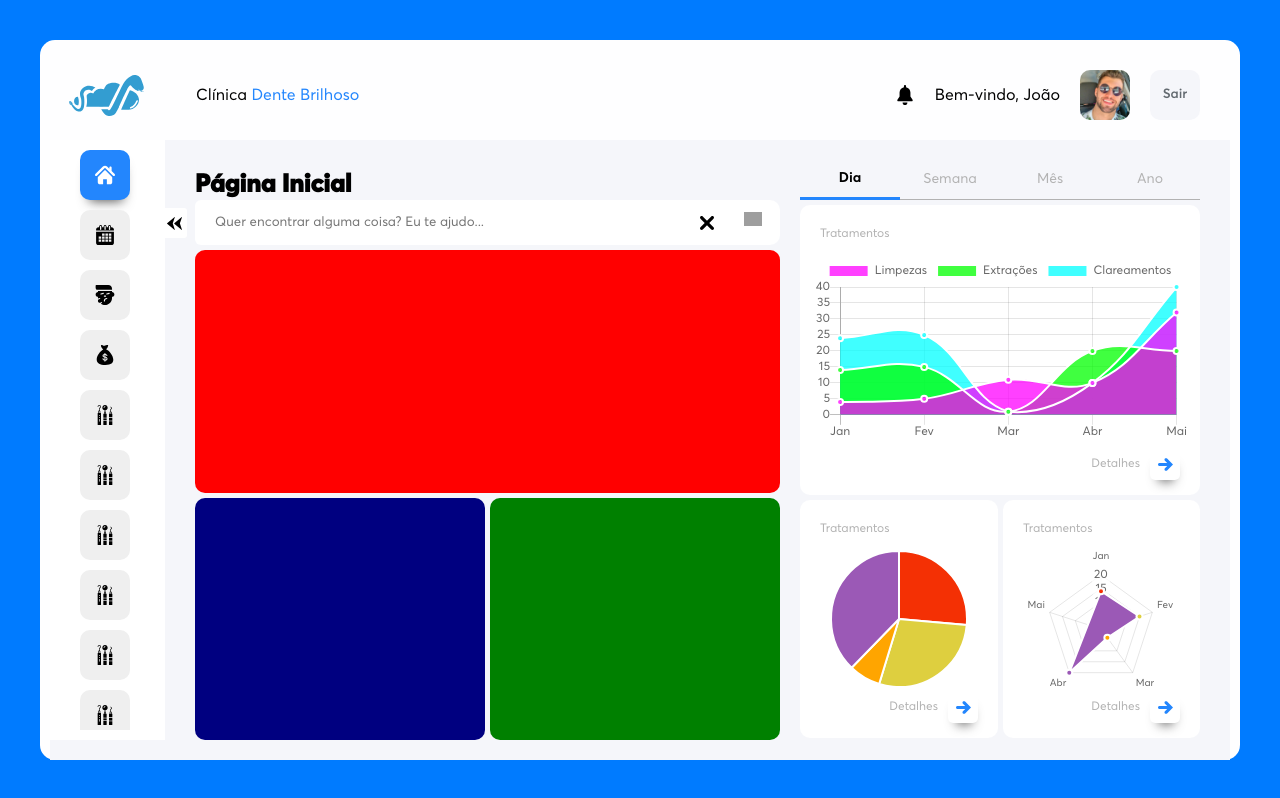
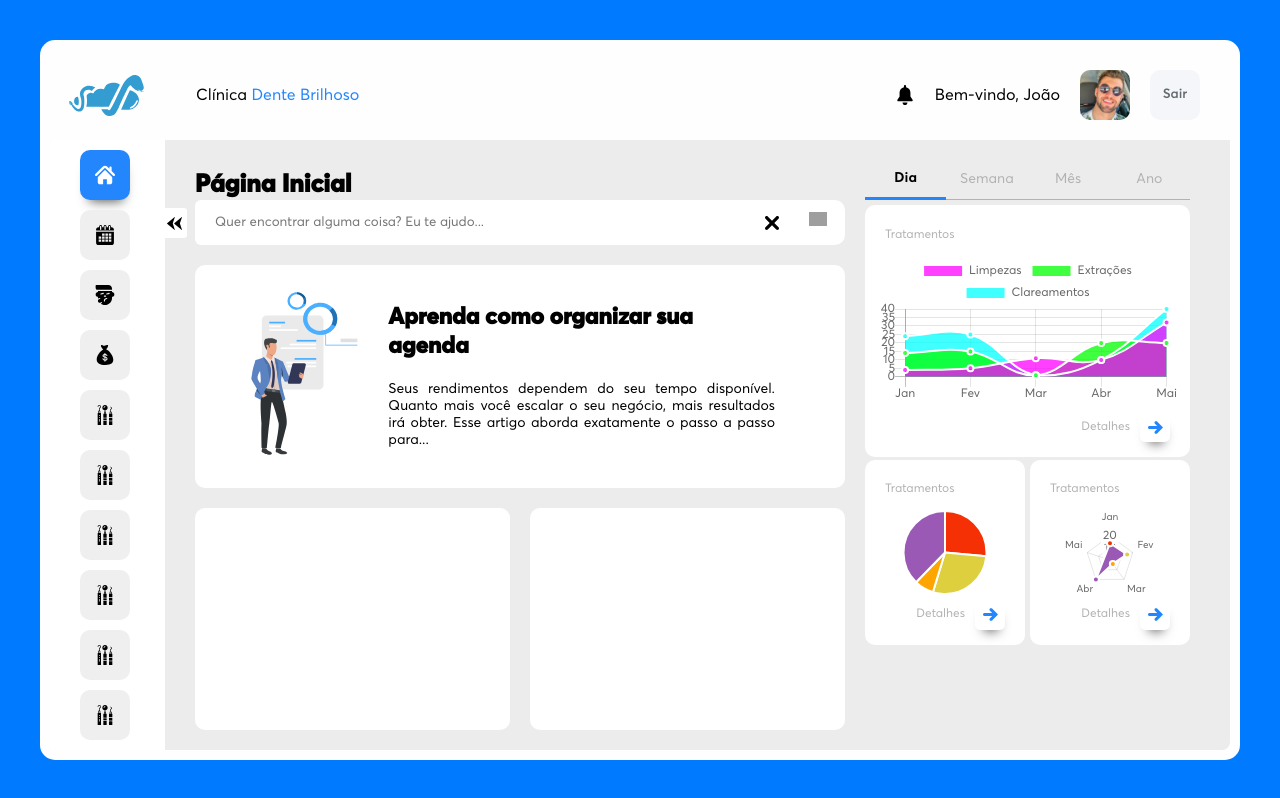
Before and after one commit to joaolessab/react-vesaliuz-dental-care-system, a React (Create React App) app in the folder frontend/: page / in a window 1280 px wide. Both pictures are taken after typing "name@example.com", "Sample123" into the empty fields and a click on the button "Esqueceu sua senha?". Built offline with nearby package versions, Linux system fonts and the light colour scheme; grey boxes are pictures that could not be loaded.

Commit message:
Miolo main content

```diff
--- a/frontend/src/components/Resume.css
+++ b/frontend/src/components/Resume.css
@@ -7,10 +7,9 @@
 .container--auxiliar{
     flex: 1 1;
     height: 100%;
-    display: flex;
-    justify-content: flex-end;
-    flex-direction: column;
     padding-left: 20px;
+    padding-right: 20px;
+    overflow: auto;
 }
 .container--content .div--title{
     flex-basis: 40px;
@@ -64,11 +63,40 @@
 }
 .container--content .div--info{
     display: flex;
-    flex: 1 1;
+    flex: 1;
     border-radius: 10px;
-    margin-top: 5px;
-    margin-bottom: 5px;
-    background-color: red;
+    margin-top: 20px;
+    margin-bottom: 20px;
+    background-color: white;
+}
+.container--content .div--info:hover{
+    background-color: #2386fd;
+    cursor: pointer;
+}
+.container--content .div--info:hover h1, .container--content .div--info:hover p{
+    color: white;
+}
+.container--content .div--info-icon{
+    display: flex;
+    flex: 1;
+    background-image: url("../assets/pessoas-trabalhando.svg");
+    background-size: 130px;
+    background-position: 43px;
+    background-repeat: no-repeat;
+}
+.container--content .div--info-text{
+    display: flex;
+    flex: 2 1;
+    flex-direction: column;
+    justify-content: center;
+    padding-right: 70px;
+}
+.container--content .div--info-text p{
+    text-align: justify;
+}
+.container--content .div--info-text h1{
+    font-size: 23px;
+    margin-bottom: 20px;
 }
 .container--content .div--chart{
     display: flex;
@@ -78,15 +106,15 @@
     display: flex;
     flex: 1 1;
     border-radius: 10px;
-    background-color: navy;
-    margin-right: 2.5px;
+    background-color: white;
+    margin-right: 10px;
 }
 .container--content .div--chart .expense{
     display: flex;
     flex: 1 1;
     border-radius: 10px;
-    background-color: green;
-    margin-left: 2.5px;
+    background-color: white;
+    margin-left: 10px;
 }
 .container--auxiliar .div--topbuttons{
     display: flex;
--- a/frontend/src/components/Resume.js
+++ b/frontend/src/components/Resume.js
@@ -115,8 +115,16 @@ export default function Resume(){
                     <button id="limpa"></button>
                     <button id="lupa"></button>
                 </div>
+
                 <div className="div--info">
+                    <div className="div--info-icon">
+                    </div>
+                    <div className="div--info-text">
+                        <h1>Aprenda como organizar sua agenda</h1>
+                        <p>Seus rendimentos dependem do seu tempo disponível. Quanto mais você escalar o seu negócio, mais resultados irá obter. Esse artigo aborda exatamente o passo a passo para...</p>
+                    </div>
                 </div>
+
                 <div className="div--chart">
                     <div className="revenue"></div>
                     <div className="expense"></div>
--- a/frontend/src/pages/Main.css
+++ b/frontend/src/pages/Main.css
@@ -55,13 +55,15 @@
     font-size: 25px;
 }
 .container--main-content{
-    height: calc(100% - 80px);
+    height: calc(100% - 90px);
     flex-direction: row;
     display: flex;
-    padding: 30px;
     padding-top: 20px;
-    padding-bottom: 20px;
-    background-color: #f5f6fa;
+    padding-left: 20px;
+    padding-right: 20px;
+    background-color: #ececec;
+    border-bottom-right-radius: 8px;
+    border-bottom-left-radius: 8px;
 }
 .container--main-content p, .container--main-content button{
     font-size: 14px;
@@ -69,12 +71,13 @@
 .container--miolo{
     flex: 1;
     display: flex;
+    padding-bottom: 20px;
 }
 
 .container--main-content .container--sidebar{
     flex-basis: 115px;
     display: flex;
-    margin-left: -30px;
+    margin-left: -20px;
     margin-top: -20px;
     margin-right: 30px;
     background-color: white;
@@ -106,21 +109,10 @@
     background-position: 15px;
     box-shadow: 1px 9px 12px -8px #4e4e4e;
 }
-/*.container--main-content .container--sidebar .sidebar .icons button p{
-    display: none;
-}
-.container--main-content .container--sidebar .sidebar .icons button:hover p{
-    color: white;
-    display: block;
-    font-size: 16px;
-    margin-left: 7px;
-    padding-right: 25px;
-    padding-left: 45px;
-}*/
+
 .button--sidebar-retract{
     height: 30px;
     position: fixed;
-    margin-left: 85px;
     width: 22px;
     margin-top: 48px;
     border-top-right-radius: 3px;
@@ -131,6 +123,13 @@
     background-size: 15px;
     background-position: 2px;
     background-repeat: no-repeat;
+
+    -webkit-transition: 1s;
+    -moz-transition: 1s;
+    -ms-transition: 1s;
+    -o-transition: 1s;
+    transition: 1s;
+    margin-left: 95px !important;
 }
 .button--sidebar-retract:hover{
     background-image: url("../assets/arrowleft-icon--white.svg");
@@ -152,6 +151,14 @@
     background-size: 15px;
     background-position: 2px;
     background-repeat: no-repeat;
+
+    /* Animation */
+    -webkit-transition: 1s;
+    -moz-transition: 1s;
+    -ms-transition: 1s;
+    -o-transition: 1s;
+    transition: 1s;
+    margin-left: -20px !important;
 }
 .button--sidebar-expand:hover{
     background-image: url("../assets/arrowright-icon--white.svg");
--- a/frontend/src/pages/Main.js
+++ b/frontend/src/pages/Main.js
@@ -2,26 +2,26 @@ import React from 'react';
 
 //Arquivos CSS e Imagens devem ser importados aqui
 import './Main.css';
+import './MainAnimations.css';
 import Resume from '../components/Resume';
 
 export default function Main(){
 
-    function manipulateSidebar(e){
+    function animateSidebar(e){
         //Retract
         if (e.target.classList.contains("button--sidebar-retract")){
             //Changing CSS
+            document.getElementsByClassName("container--sidebar")[0].classList.remove("sidebar--visible-left");
+            document.getElementsByClassName("container--sidebar")[0].classList.add("sidebar--hidden-left");
             e.target.classList.remove("button--sidebar-retract");
             e.target.classList.add("button--sidebar-expand");
-            e.target.style.marginLeft = "-30px";
-            document.getElementsByClassName("container--sidebar")[0].style.display = "none";
-
         }
         else{
             //Changing CSS
+            document.getElementsByClassName("container--sidebar")[0].classList.remove("sidebar--hidden-left");
+            document.getElementsByClassName("container--sidebar")[0].classList.add("sidebar--visible-left");
             e.target.classList.remove("button--sidebar-expand");
             e.target.classList.add("button--sidebar-retract");
-            e.target.style.marginLeft = "85px";
-            document.getElementsByClassName("container--sidebar")[0].style.display = "flex";
         }
     };
 
@@ -52,7 +52,7 @@ export default function Main(){
 
                     {/* SIDEBAR */}
                     <div className="container--sidebar">
-                        <div className="sidebar">
+                        <div className="sidebar" id="box">
                             <button className="icon--home-white selected"></button>
                             <button className="icon--agendamentos"></button>
                             <button className="icon--pacientes"></button>
@@ -70,7 +70,7 @@ export default function Main(){
 
                     <button
                         className="button--sidebar-retract"
-                        onClick={manipulateSidebar}
+                        onClick={animateSidebar}
                     >
                     </button>
 
--- /dev/null
+++ b/frontend/src/pages/MainAnimations.css
@@ -0,0 +1,19 @@
+.sidebar--hidden-left{
+    -webkit-transition: 1s;
+    -moz-transition: 1s;
+    -ms-transition: 1s;
+    -o-transition: 1s;
+    transition: 1s;
+    flex-basis: 0px !important;
+    width: 0px !important;
+}
+
+.sidebar--visible-left{
+    -webkit-transition: 1s;
+    -moz-transition: 1s;
+    -ms-transition: 1s;
+    -o-transition: 1s;
+    transition: 1s;
+    flex-basis: 115px !important;
+    width: 115px !important;
+}
```
Also changed, not shown: frontend/src/assets/pessoas-trabalhando.svg (added), 1 other file (tests, documents, lock files or other folders).
